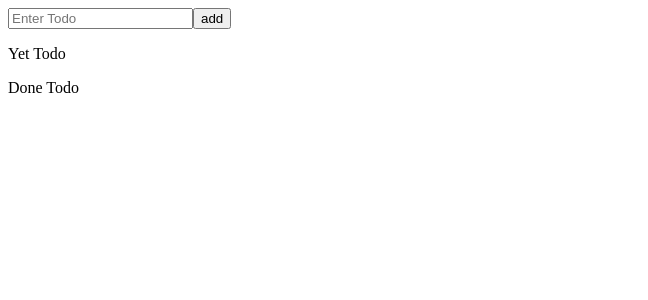
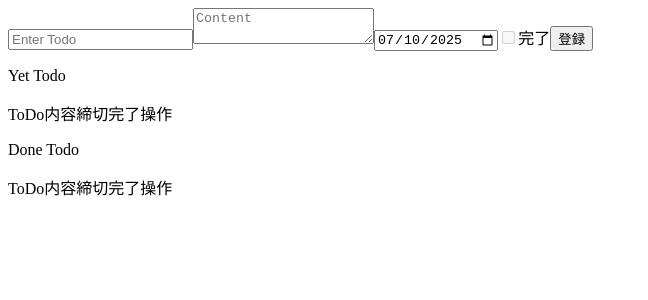
Before and after one commit to RYOSUE/ToDoApp_SPA, a Next.js app: page / in a window 1280 px wide. Shown: the top 300 px of the page, without its empty margins (0-648 px from the left). Built offline with nearby package versions, Linux system fonts and the light colour scheme.

Commit message:
【add】General feature implementation

```diff
--- a/app/page.tsx
+++ b/app/page.tsx
@@ -6,25 +6,55 @@ import { useState, ChangeEvent } from "react";
 interface Todo {
   id: number;
   text: string;
+  content: string;
+  completed: boolean;
+  deadline: Date;
 }
 
 export default function TodoApp() {
   const [todoText, setTodoText] = useState("");
+  const [todoContent, setTodoContent] = useState("");
+  const [todoDeadline, setTodoDeadline] = useState<Date>(new Date());
   const [incompleteTodos, setIncompleteTodos] = useState<Todo[]>([]);
   const [completeTodos, setCompleteTodos] = useState<Todo[]>([]);
   const [nextId, setNextId] = useState(1);
 
-  const handleChange = (e: ChangeEvent<HTMLInputElement>) => {
+  // 入力フィールドの変更を処理
+  const handleTextChange = (e: ChangeEvent<HTMLInputElement>) => {
     setTodoText(e.target.value);
   };
 
+// コンテンツ入力フィールドの変更を処理
+  const handleContentChange = (e: ChangeEvent<HTMLTextAreaElement>) => {
+  setTodoContent(e.target.value);
+};
+
+  // 締め切りの変更を処理
+  const handleDeadlineChange = (e: ChangeEvent<HTMLInputElement>) => {
+    setTodoDeadline(new Date(e.target.value));
+  };
+
+  // 登録ボタンのクリックを処理
   const handleAdd = () => {
     if (!todoText.trim()) return;
-    setIncompleteTodos([...incompleteTodos, { id: nextId, text: todoText }]);
+    setIncompleteTodos([
+      ...incompleteTodos,
+      {
+        id: nextId,
+        text: todoText,
+        content: todoContent,
+        completed: false,
+        deadline: todoDeadline,
+      },
+    ]);
+    // 入力フィールドのリセット
     setNextId(nextId + 1);
     setTodoText("");
+    setTodoContent("");
+    setTodoDeadline(new Date());
   };
 
+  // 削除ボタンのクリックを処理
   const handleDelete = (id: number) => {
     setIncompleteTodos(incompleteTodos.filter((todo) => todo.id !== id));
   };
@@ -33,7 +63,10 @@ export default function TodoApp() {
     const todo = incompleteTodos.find((t) => t.id === id);
     if (!todo) return;
     setIncompleteTodos(incompleteTodos.filter((t) => t.id !== id));
-    setCompleteTodos([...completeTodos, todo]);
+    setCompleteTodos([
+      ...completeTodos,
+      { ...todo, completed: true },
+    ]);
   };
 
   const handleRebase = (id: number) => {
@@ -50,20 +83,53 @@ export default function TodoApp() {
           type="text"
           placeholder="Enter Todo"
           value={todoText}
-          onChange={handleChange}
+          onChange={handleTextChange}
           className="border rounded px-2 py-1 flex-1"
         />
-        <button onClick={handleAdd} className="bg-blue-500 text-white px-4 py-1 rounded">add</button>
+        <textarea
+          placeholder="Content"
+          value={todoContent}
+          onChange={handleContentChange}
+          className="border rounded px-2 py-1 flex-1"
+        />
+        <input
+          type="date"
+          value={todoDeadline.toISOString().slice(0, 10)}
+          onChange={handleDeadlineChange}
+          className="border rounded px-2 py-1"
+        />
+        <label className="flex items-center gap-1">
+          <input
+            type="checkbox"
+            checked={false}
+            disabled
+            className="accent-blue-500"
+          />
+          完了
+        </label>
+        <button onClick={handleAdd} className="bg-blue-500 text-white px-4 py-1 rounded">登録</button>
       </div>
       <section className="incomplete-area mb-8">
         <p className="title font-bold mb-2">Yet Todo</p>
+        <div className="grid grid-cols-5 gap-2 font-bold border-b pb-1 mb-2">
+          <span>ToDo</span>
+          <span>内容</span>
+          <span>締切</span>
+          <span>完了</span>
+          <span>操作</span>
+        </div>
         <ul className="space-y-2">
           {incompleteTodos.map((todo) => (
             <li key={todo.id}>
-              <div className="list-row flex gap-2 items-center">
-                <p className="todo-item flex-1">{todo.text}</p>
-                <button onClick={() => handleComplete(todo.id)} className="bg-green-500 text-white px-2 py-1 rounded">Done</button>
-                <button onClick={() => handleDelete(todo.id)} className="bg-red-500 text-white px-2 py-1 rounded">Delete</button>
+              <div className="grid grid-cols-5 gap-2 items-center">
+                <span className="font-bold">{todo.text}</span>
+                <span>{todo.content}</span>
+                <span>{todo.deadline.toLocaleDateString()}</span>
+                <span>{todo.completed ? "済" : "未"}</span>
+                <span className="flex gap-2">
+                  <button onClick={() => handleComplete(todo.id)} className="bg-green-500 text-white px-2 py-1 rounded">完了</button>
+                  <button onClick={() => handleDelete(todo.id)} className="bg-red-500 text-white px-2 py-1 rounded">削除</button>
+                </span>
               </div>
             </li>
           ))}
@@ -71,12 +137,24 @@ export default function TodoApp() {
       </section>
       <section className="complete-area">
         <p className="title font-bold mb-2">Done Todo</p>
+        <div className="grid grid-cols-5 gap-2 font-bold border-b pb-1 mb-2">
+          <span>ToDo</span>
+          <span>内容</span>
+          <span>締切</span>
+          <span>完了</span>
+          <span>操作</span>
+        </div>
         <ul className="space-y-2">
           {completeTodos.map((todo) => (
             <li key={todo.id}>
-              <div className="list-row flex gap-2 items-center">
-                <p className="todo-item flex-1">{todo.text}</p>
-                <button onClick={() => handleRebase(todo.id)} className="bg-yellow-500 text-white px-2 py-1 rounded">rebase</button>
+              <div className="grid grid-cols-5 gap-2 items-center">
+                <span className="font-bold">{todo.text}</span>
+                <span>{todo.content}</span>
+                <span>{todo.deadline.toLocaleDateString()}</span>
+                <span>{todo.completed ? "済" : "未"}</span>
+                <span>
+                  <button onClick={() => handleRebase(todo.id)} className="bg-yellow-500 text-white px-2 py-1 rounded">戻す</button>
+                </span>
               </div>
             </li>
           ))}
```
Also changed, not shown: app/api/todos/route.ts (added).
